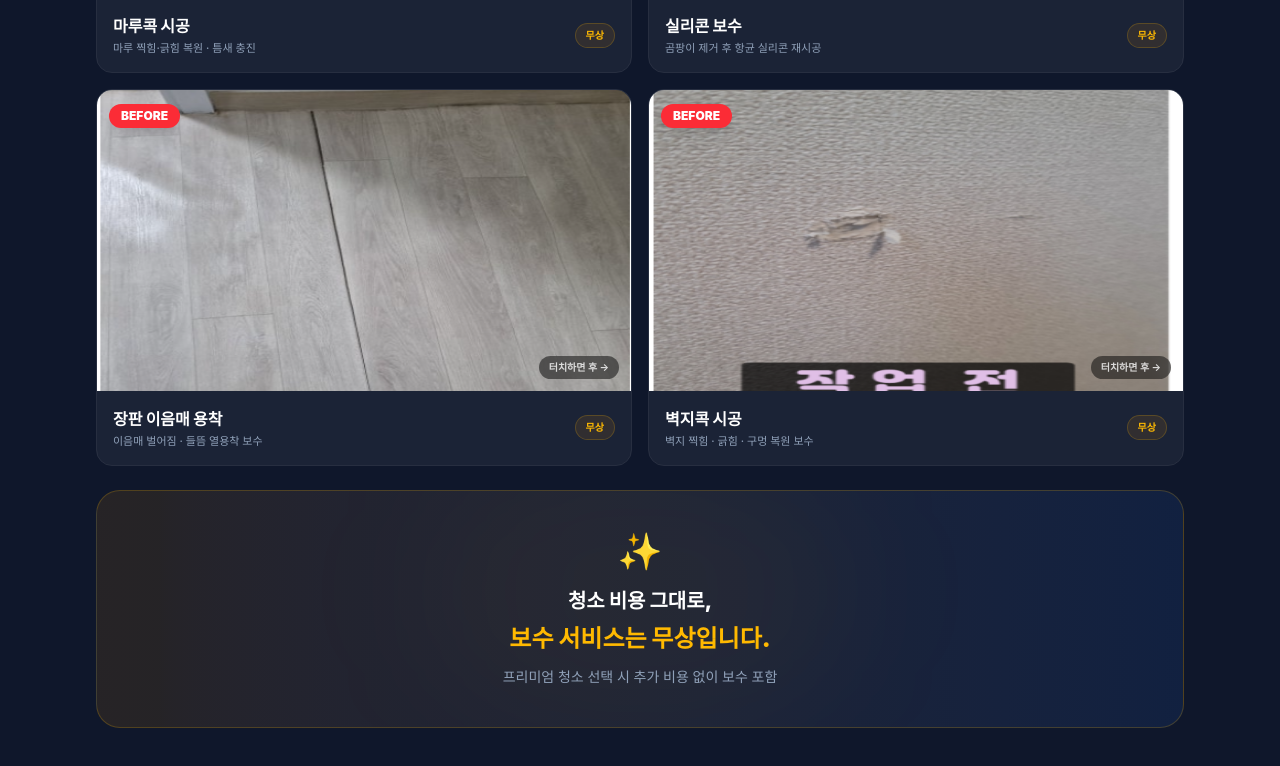
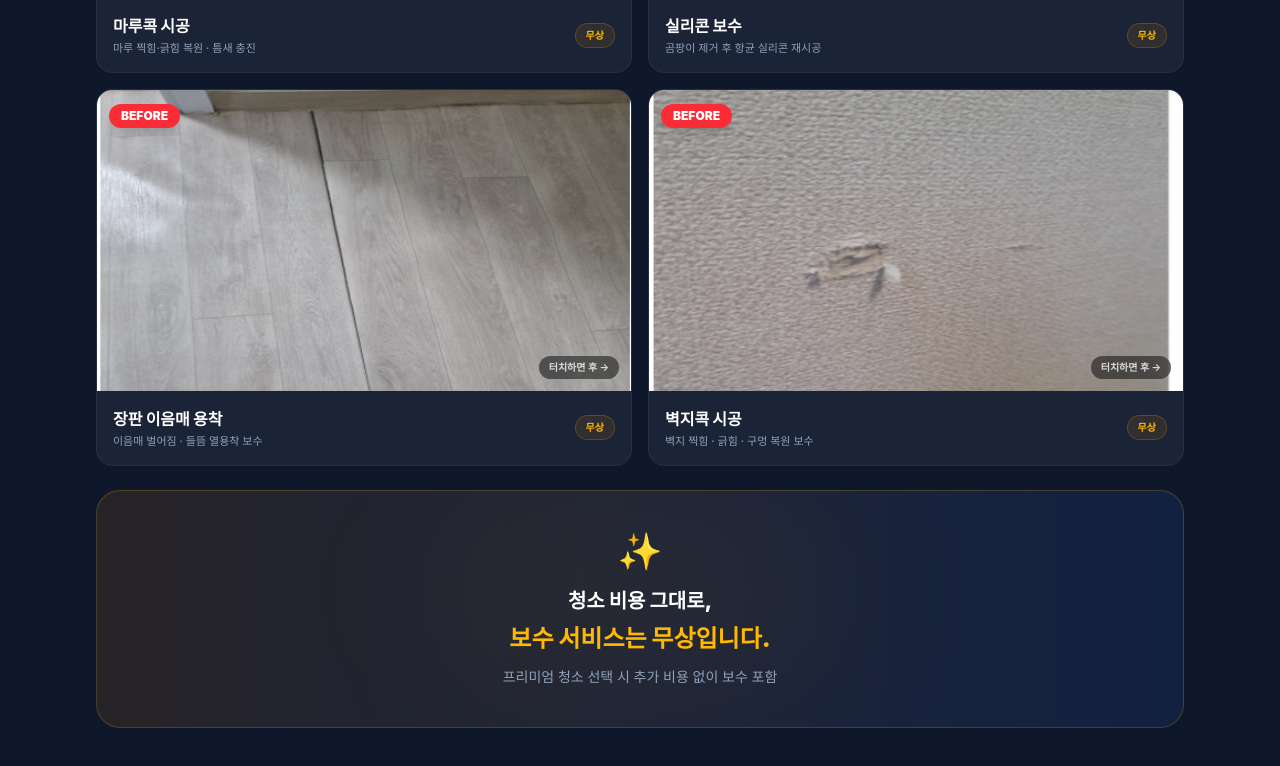
Before and after one commit to timbach9741-wq/CleaningTower, a React (Vite) app: page /b2b/quote in a window 1280 px wide. Shown: the part 1316-2082 px from the top of the page. Built offline with nearby package versions, Linux system fonts and the light colour scheme; a web font is replaced by a local one.

Commit message:
벽지콕 사진 하단 작업전/후 워터마크 크롭 제거

```diff
--- a/src/pages/B2BQuote.tsx
+++ b/src/pages/B2BQuote.tsx
@@ -725,8 +725,8 @@ export default function Quote() {
                           className="absolute inset-0 z-[1] transition-all duration-700 ease-in-out"
                           style={{
                             backgroundImage: 'url(/repair_wallpaper.png)',
-                            backgroundSize: '200% 120%',
-                            backgroundPosition: activeRepairCard === 'wallpaper' ? '100% 30%' : '0% 30%',
+                            backgroundSize: '200% 160%',
+                            backgroundPosition: activeRepairCard === 'wallpaper' ? '100% 20%' : '0% 20%',
                             backgroundRepeat: 'no-repeat',
                           }}
                         />
```
